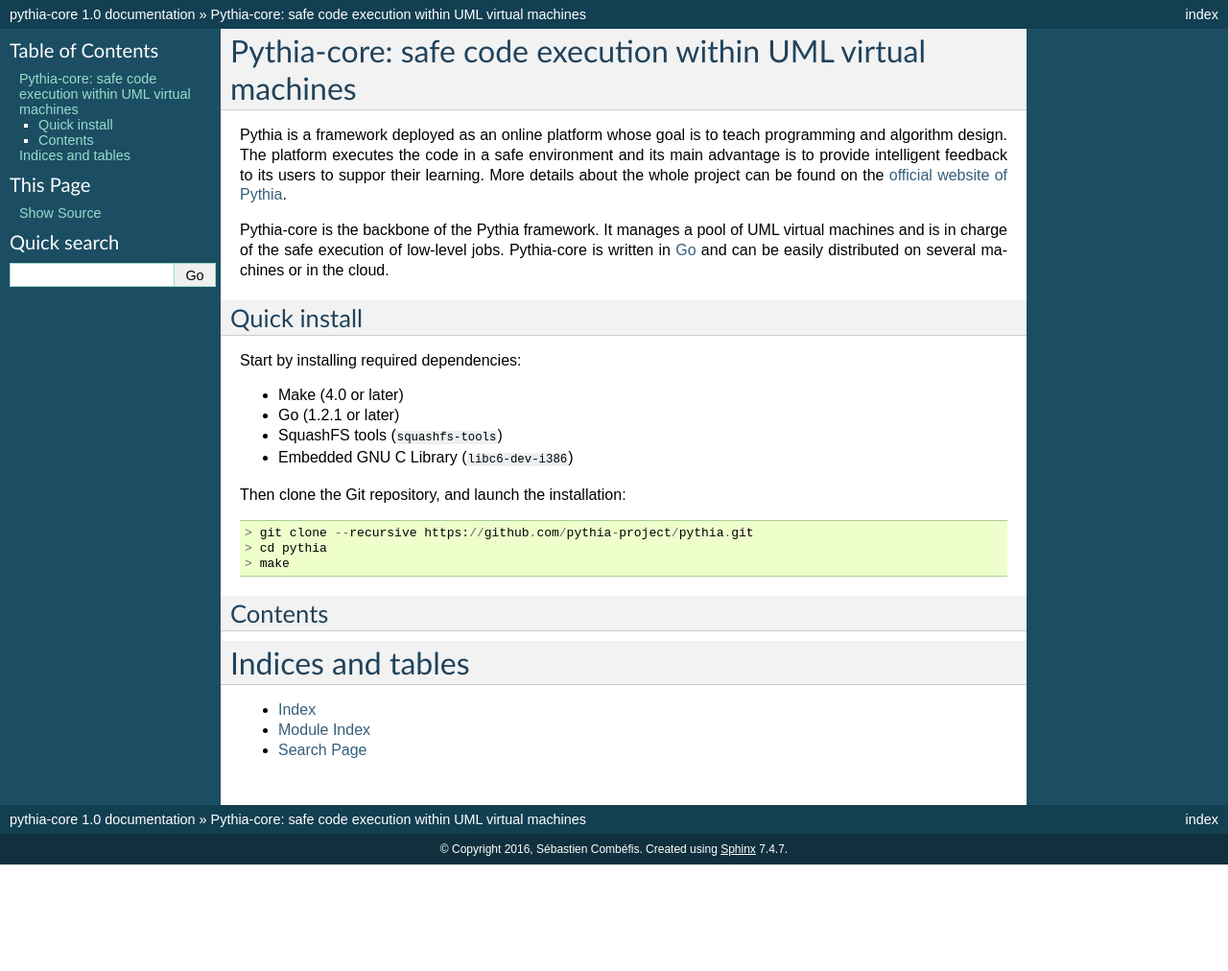
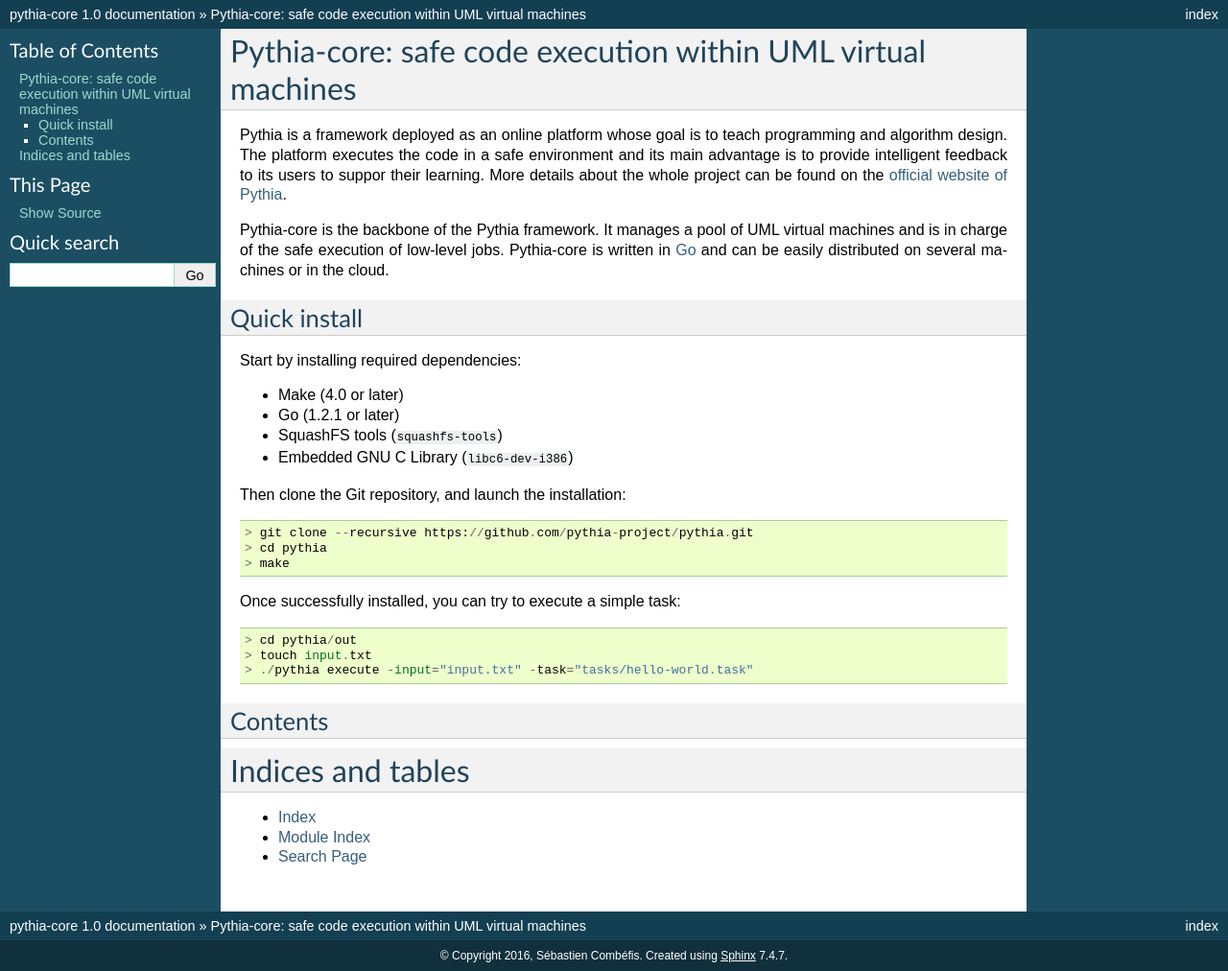
Before and after one commit to pythia-project/pythia-core, a Sphinx documentation site: the page built from docs/index.rst, in a window 1280 px wide. Shown: the whole page at 96% size. Built offline with Sphinx 7.4.7, drawn with Linux system fonts in a browser that asks for light colours; before the commit the page ends 901 px from its top, so only the background shows below that.

Commit message:
Add quick test instruction to doc main page

```diff
--- a/docs/index.rst
+++ b/docs/index.rst
@@ -25,6 +25,12 @@
     > cd pythia
     > make
 
+Once successfully installed, you can try to execute a simple task::
+
+    > cd pythia/out
+    > touch input.txt
+    > ./pythia execute -input="input.txt" -task="tasks/hello-world.task"
+
 
 
 Contents
```
